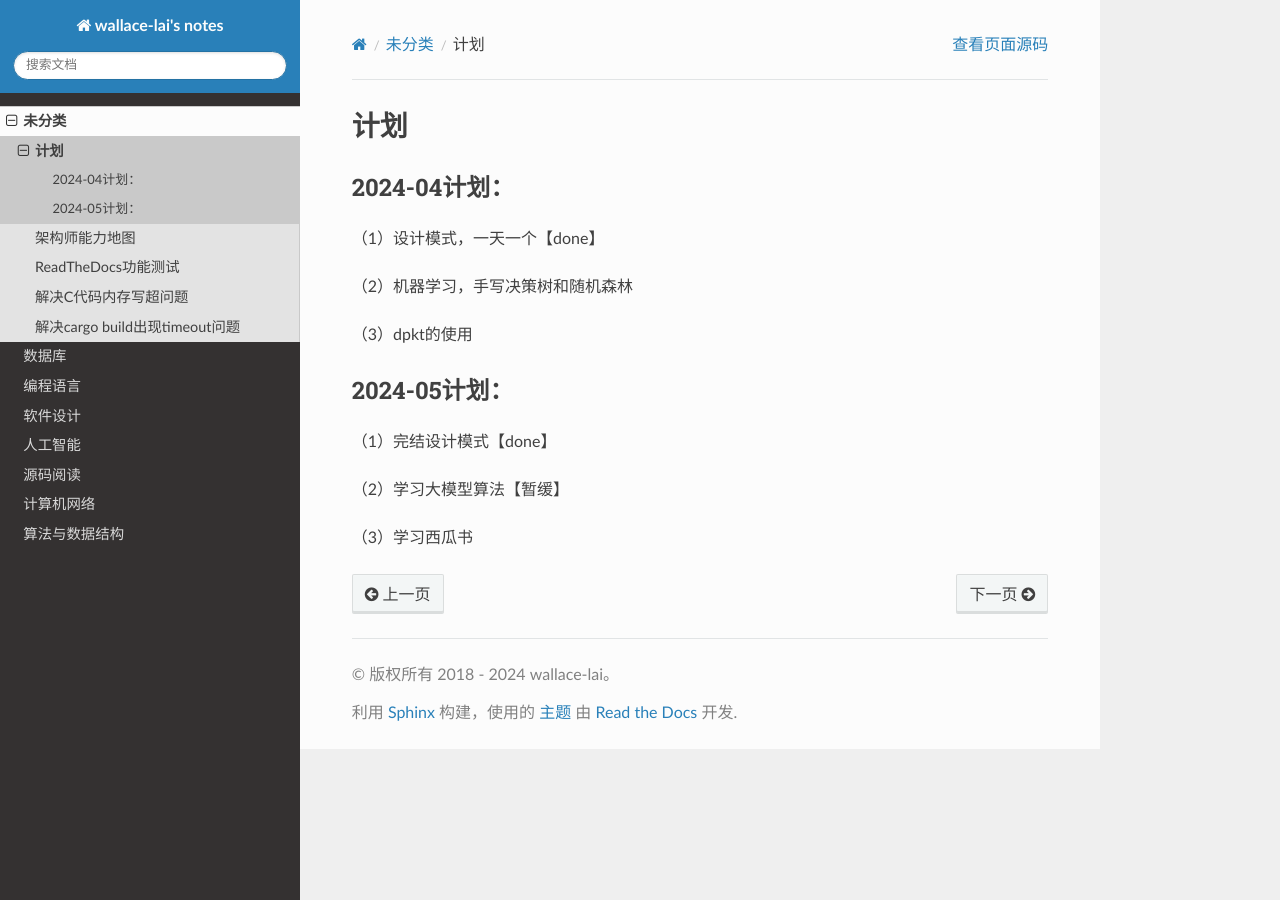
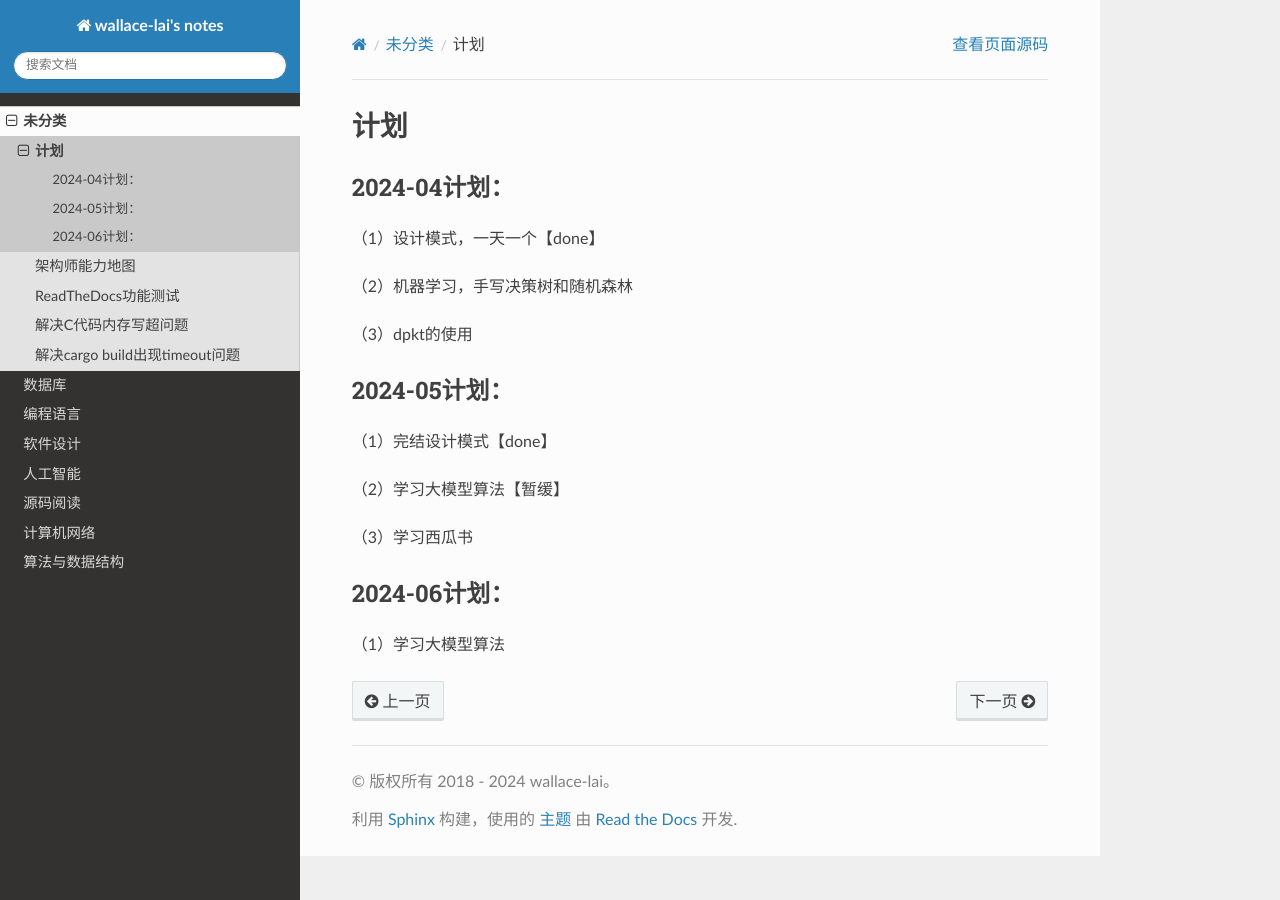
Before and after one commit to wallace-lai/learning-notes, a Sphinx documentation site: the page built from source/Unfiled/schedule.md, in a window 1280 px wide. Built offline with Sphinx 7.4.7 and the Read the Docs theme 2.0.0, drawn with Linux system fonts in a browser that asks for light colours.

Commit message:
update plan

```diff
--- a/source/Unfiled/schedule.md
+++ b/source/Unfiled/schedule.md
@@ -16,3 +16,7 @@
 （2）学习大模型算法【暂缓】
 
 （3）学习西瓜书
+
+## 2024-06计划：
+
+（1）学习大模型算法
--- a/source/index.rst
+++ b/source/index.rst
@@ -8,11 +8,9 @@
 
    <p style="text-align:center;">做困难但值得的事情</br>专注软件基础和人工智能领域</p>
 
-2024-05计划：
+2024-06计划：
 
-（1）完结设计模式
-
-（2）学习西瓜书
+（1）学习大模型算法
 
 wallace-lai's notes
 ===============================================
```
